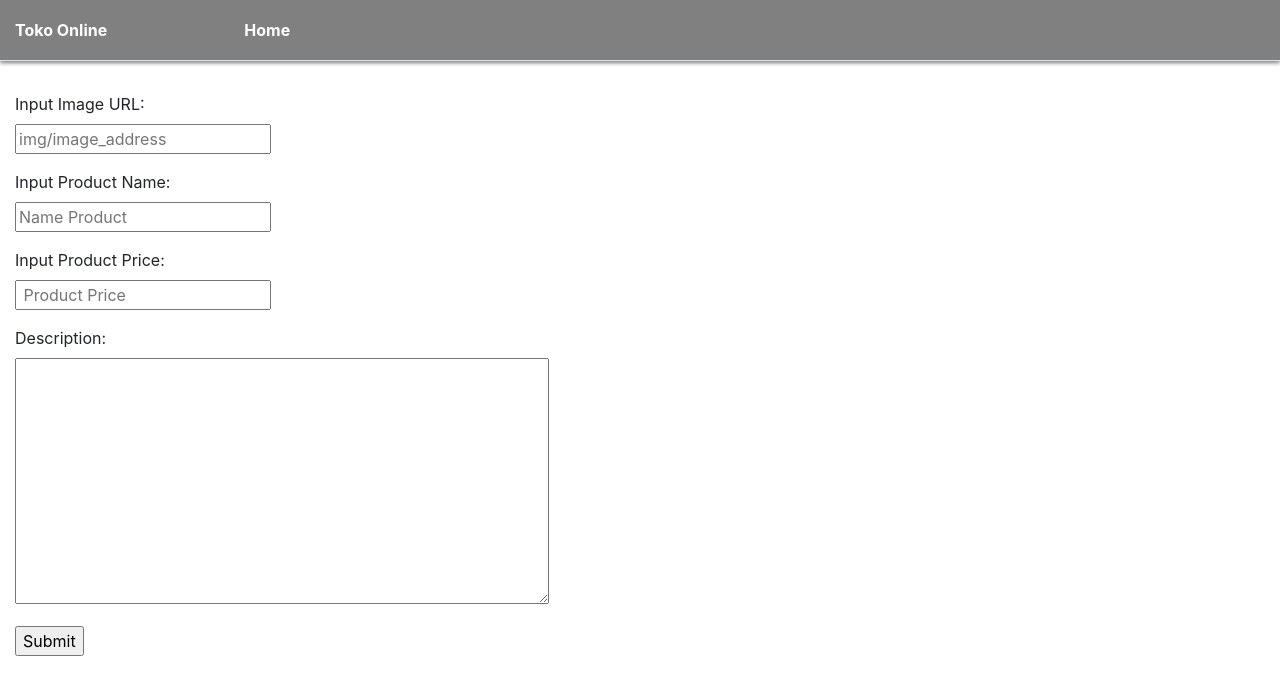
After one commit to fadzrichar/livecode_pythonanywhere, a Django app: page /input_content in a window 1280 px wide. The commit adds this page. Shown: the top 695 px of the page. Run offline with Django 3.2, Linux system fonts and the light colour scheme; some libraries are stand-ins or nearby versions.

Commit message:
update final please

```diff
--- /dev/null
+++ b/liveapp/templates/liveapp/input_content.html
@@ -0,0 +1,41 @@
+{% extends 'liveapp/base.html' %}
+
+{% block title %}New Product{% endblock %}
+
+{% block content %}
+{% load static %}
+    <div class="container-fluid content input justify-content-center">
+        <div class = "row">
+            <div class = "col-md-12 justify-content-center">
+            <form action="{% url 'liveapp:save_content' %}" method="POST">
+                {% csrf_token %}
+                <div>
+                    <p>
+                        <label for="img_path">Input Image URL:</label>
+                        <br>
+                        <input type="text" id="img_path" name="image_path" placeholder="img/image_address" required />
+                    </p>
+                    <p>
+                        <label for="product_name">Input Product Name:</label>
+                        <br>
+                        <input type="text" id="product_name" name="product_name" placeholder="Name Product" required/>
+                    </p>
+                    <p>
+                        <label for="product_price">Input Product Price:</label>
+                        <br>
+                        <input type="text" id="product_price" name="product_price" placeholder=" Product Price " required/>
+                    </p>
+                    <p>
+                        <label for="product_desc">Description:</label>
+                        <br>
+                        <textarea id="product_desc" name="product_desc" cols="50" rows="10" required></textarea>
+                    </p>
+                    <p>
+                        <input type="submit" name="submit" value="Submit" />
+                    </p>
+                </div>
+            </form>
+            </div>
+        </div>
+    </div>
+{% endblock %}
--- a/liveapp/urls.py
+++ b/liveapp/urls.py
@@ -6,5 +6,6 @@ app_name = 'liveapp'
 urlpatterns = [
     path('', views.index, name = 'index'),
     path('product/<int:product_id>/', views.detail, name='detail'),
-
+    path('input_content', views.input_content, name='input_content'),
+    path('save_content', views.save_content, name='save_content')
 ]
--- a/liveapp/views.py
+++ b/liveapp/views.py
@@ -12,16 +12,17 @@ def detail(request, product_id):
     product = get_object_or_404(Product, pk=product_id)
     return render(request, 'liveapp/detail.html', {'product': product})
 
-# def input_content(request):
-#     return render(request, 'basic/input_content.html', {})
+def input_content(request):
+    return render(request, 'liveapp/input_content.html', {})
 
-# def save_content(request):
-#     image_path = request.POST['image_path']
-#     blog_title = request.POST['blog_title']
-#     blog_content = request.POST['blog_content']
+def save_content(request):
+    image_path = request.POST['image_path']
+    product_name = request.POST['product_name']
+    product_price = request.POST['product_price']
+    product_desc = request.POST['product_desc']
 
-#     bl = Blog(image_path=image_path, blog_title=blog_title, blog_content=blog_content)
-#     bl.save()
-#     blog = Blog.objects.all()
+    pr = Product(image_path=image_path, product_name=product_name, product_price=product_price, product_desc = product_desc)
+    pr.save()
+    product = Product.objects.all()
 
-#     return render(request,'basic/blog.html', {'blog': blog})
+    return render(request,'liveapp/index.html', {'product': product})
```
Also changed, not shown: liveapp/templates/liveapp/index.html (+10 -0 lines).
